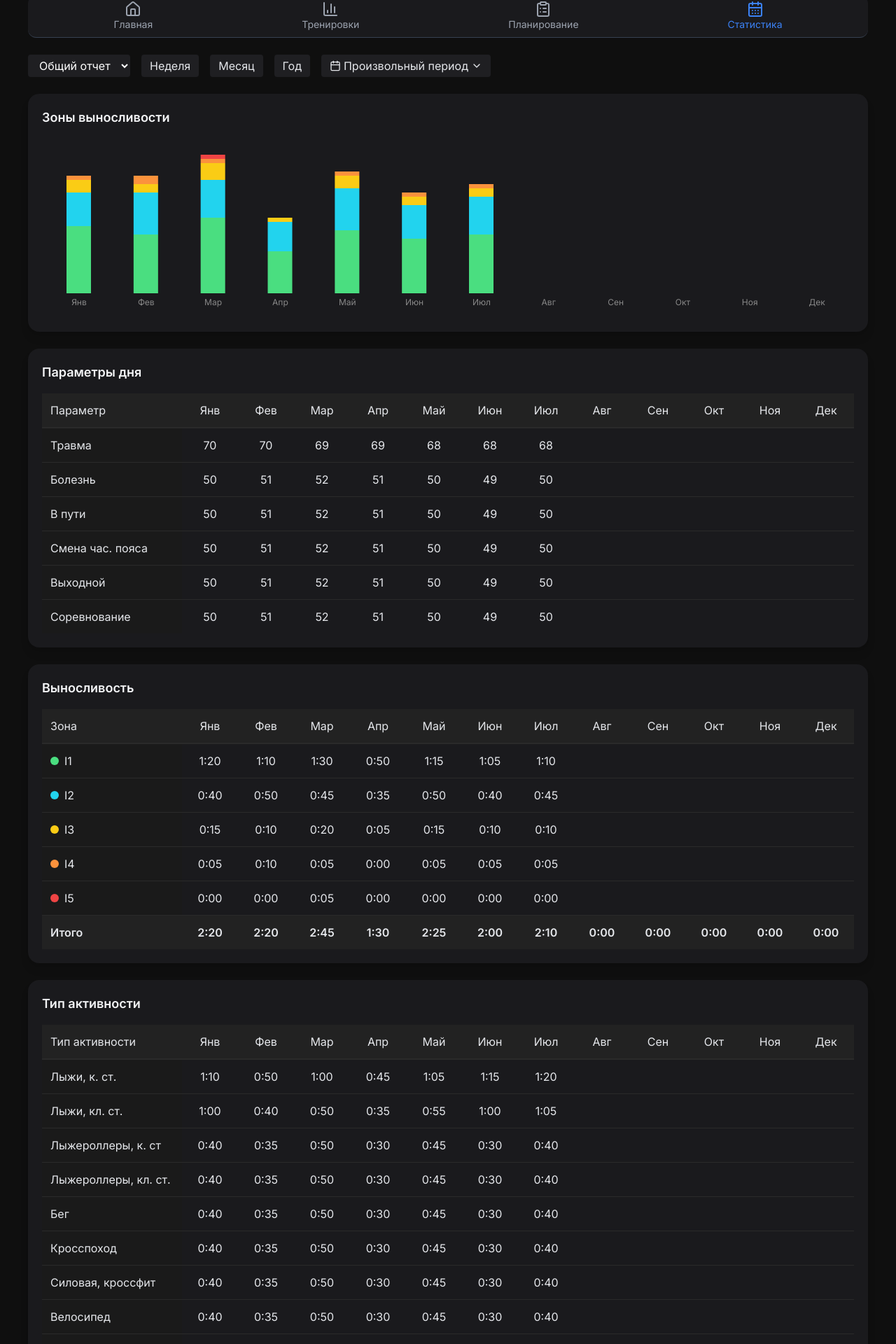
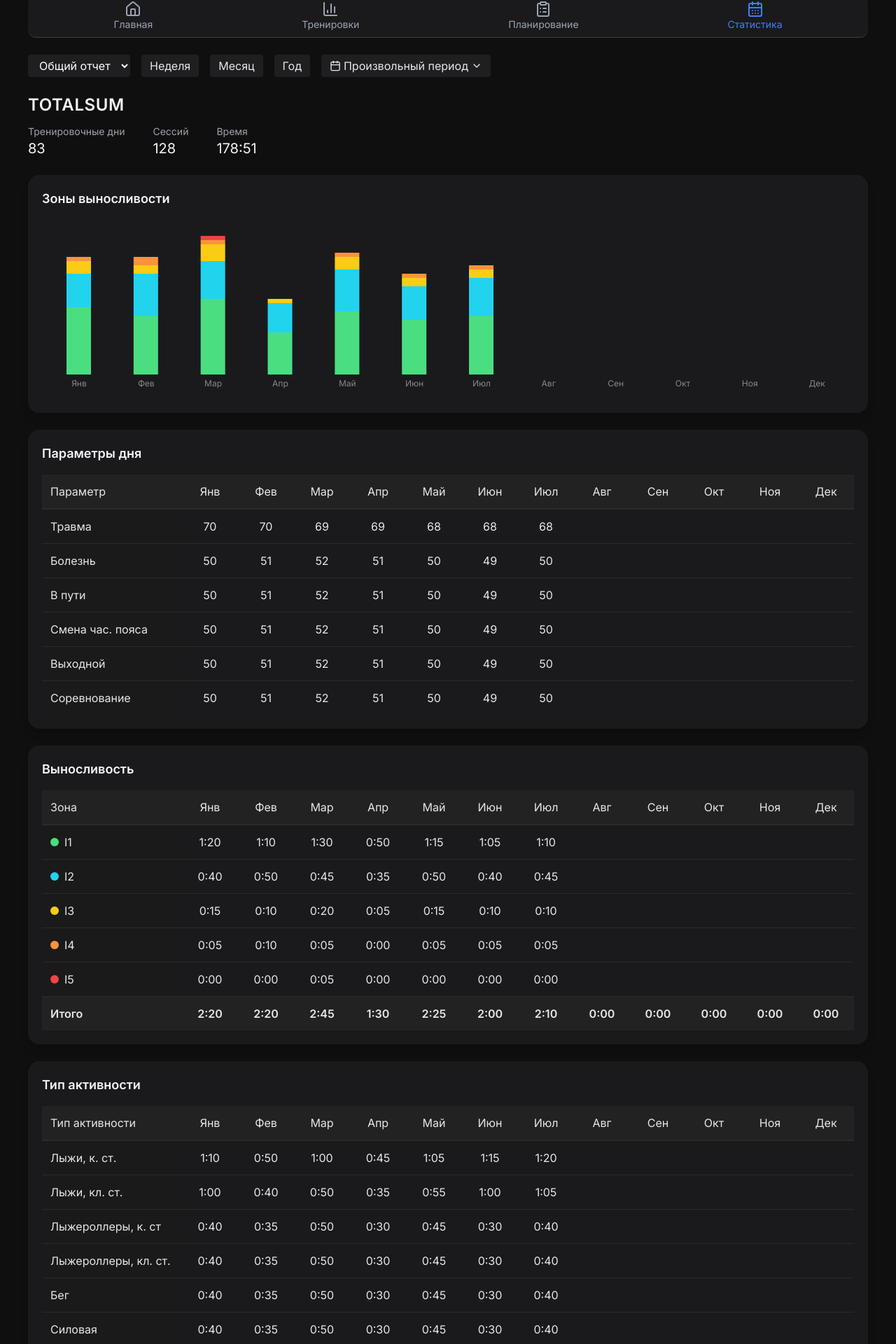
Before and after one commit to mbaliabin/dagbook-test, a React (Vite) app in the folder fasx-frontend/: page /statistics in a window 1280 px wide. Shown: the part 119-2039 px from the top of the page at 70% size. Built offline with nearby package versions, Linux system fonts and the light colour scheme.

Commit message:
Доработка StatisticsPage.tsx 318

```diff
--- a/fasx-frontend/src/pages/StatisticsPage.tsx
+++ b/fasx-frontend/src/pages/StatisticsPage.tsx
@@ -72,8 +72,7 @@ export default function StatsPage() {
     { type: "Лыжероллеры, к. ст", months: [40, 35, 50, 30, 45, 30, 40] },
     { type: "Лыжероллеры, кл. ст.", months: [40, 35, 50, 30, 45, 30, 40] },
     { type: "Бег", months: [40, 35, 50, 30, 45, 30, 40] },
-    { type: "Кросспоход", months: [40, 35, 50, 30, 45, 30, 40] },
-    { type: "Силовая, кроссфит", months: [40, 35, 50, 30, 45, 30, 40] },
+    { type: "Силовая", months: [40, 35, 50, 30, 45, 30, 40] },
     { type: "Велосипед", months: [40, 35, 50, 30, 45, 30, 40] },
     { type: "Другое", months: [40, 35, 50, 30, 45, 30, 40] },
   ];
@@ -464,6 +463,16 @@ export default function StatsPage() {
           </div>
         </div>
 
+{/* TOTALSUM */}
+        <div>
+          <h1 className="text-2xl font-semibold tracking-wide text-gray-100">TOTALSUM</h1>
+          <div className="flex flex-wrap gap-10 text-sm mt-3">
+            <div><p className="text-gray-400">Тренировочные дни</p><p className="text-xl text-gray-100">{totals.trainingDays}</p></div>
+            <div><p className="text-gray-400">Сессий</p><p className="text-xl text-gray-100">{totals.sessions}</p></div>
+            <div><p className="text-gray-400">Время</p><p className="text-xl text-gray-100">{totals.time}</p></div>
+          </div>
+        </div>
+
         {/* Диаграмма зон выносливости */}
         <div className="bg-[#1a1a1d] p-5 rounded-2xl shadow-lg">
           <h2 className="text-lg font-semibold mb-4 text-gray-100">Зоны выносливости</h2>
```
